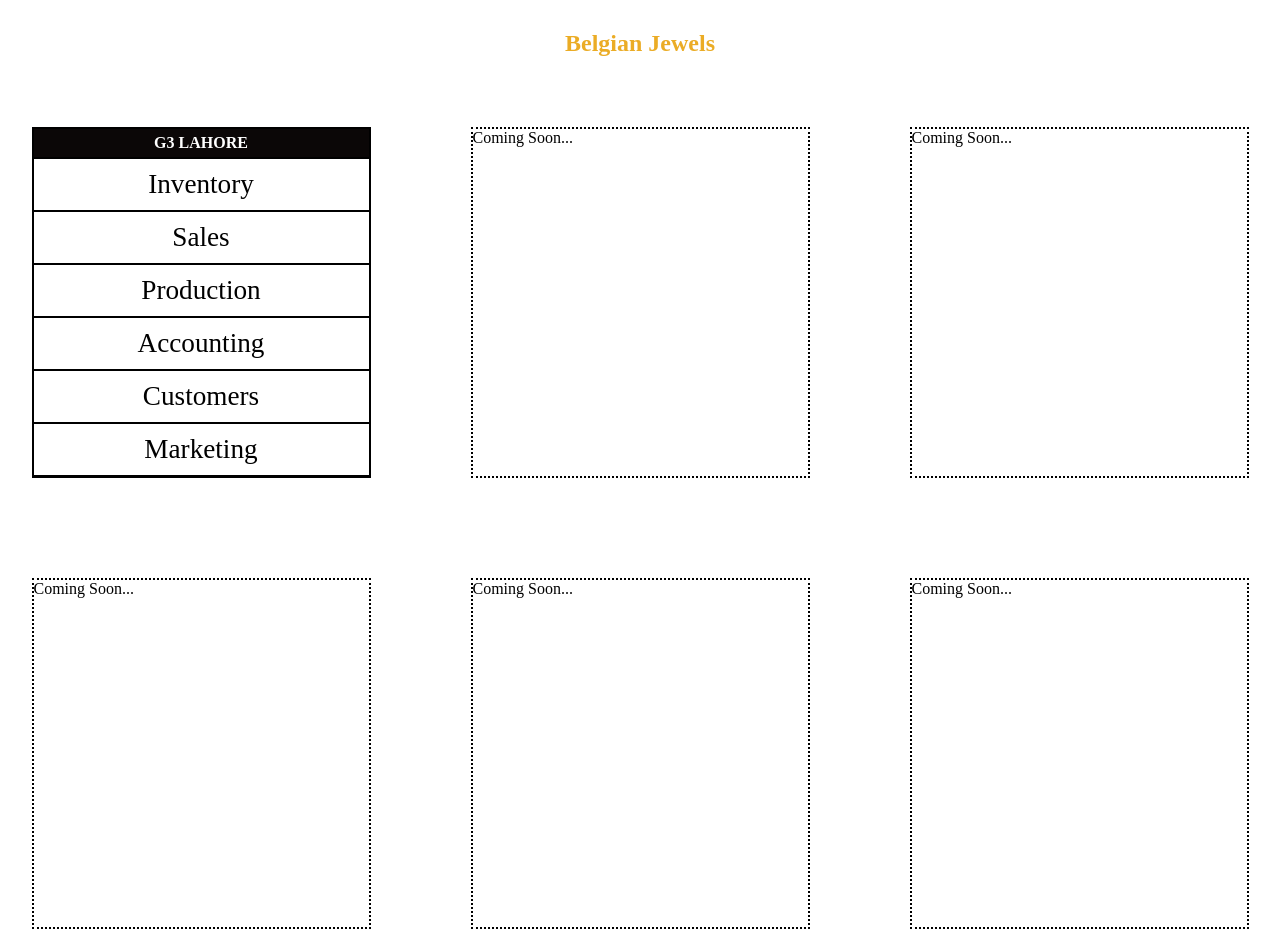
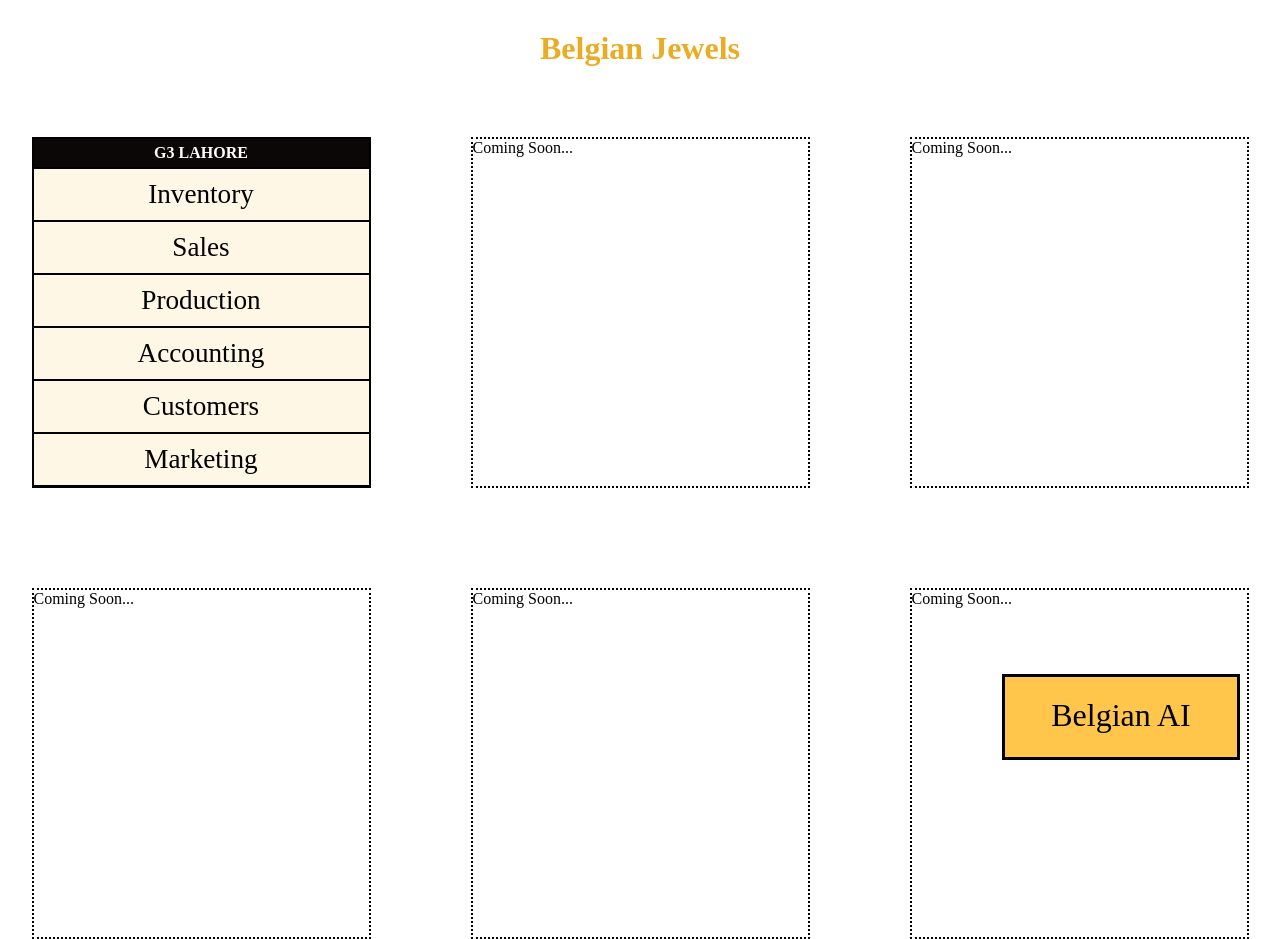
Before and after one commit to asadfarooq112/hypr, a Node server app: page / in a window 1280 px wide. Run offline with Node 20, Linux system fonts and the light colour scheme.

Commit message:
Dec 20 9pm

```diff
--- /dev/null
+++ b/BJERP_Self/expressStatic/css/chatbot.css
@@ -0,0 +1,110 @@
+.chatbot-icon {
+    height: 40px;
+    width: 15%;
+    position: fixed;
+    bottom: 40px;
+    right: 40px;
+    background-color: #ffc64b;
+    border: solid black 3px;
+    user-select: none;
+
+    text-align: center;
+    font-size: 2em;
+    padding: 20px;
+    }
+
+.chatbot-icon:hover {
+    background-color: black;
+    color: white;
+    z-index: 10;
+}
+
+    @media screen and (max-width:700px) {
+        .chatbot-icon {
+            bottom: 55px;
+            right: 20px;
+            font-size: 1.6em;
+            padding: 10px;
+            padding-top: 12px;
+            height: 40px;
+            width: 150px;
+        }
+    }
+
+
+.chatbot-outer-container {
+    position: relative;
+    height: 100%;
+}
+
+.chatbot-container {
+    position: fixed;
+    bottom: 130px;
+    right: 40px;
+    width: 50%;
+    height: 70%;
+    background-color: rgb(191, 191, 191);
+    border: solid 3px black;
+    font-size: 1.4em;
+    z-index:100;
+
+    display:none;
+    /* display changed to grid by javacript on click */
+    grid-template-columns: 1fr;
+    grid-template-rows: 0.5fr 1fr 3fr 10fr;
+}
+
+@media screen and (max-width:700px) {
+    .chatbot-container {
+        top: 10%;
+        left:5%;
+        width: 90%;
+        height: 70%;
+    }
+}
+
+.cross {
+    font-family: Arial, Helvetica, sans-serif;
+    font-weight: bold;
+    font-size: 1.5em;
+    text-align: right;
+    padding-top: 8px;
+    padding-right: 10px;
+    padding-left: 10px;
+    user-select: none;
+}
+
+.cross:hover {
+    background-color: black;
+    color:white;
+}
+
+.chatbot-heading, .question-container, .response {
+    padding: 10px;
+}
+
+.top-most-line {
+    display: flex;
+    justify-content: space-between;
+}
+
+
+@media screen and (max-width:700px) {
+    .chatbot-heading, .response {
+        font-size: 0.7em;
+    }
+}
+
+.prompt-form {
+    display: flex;
+    justify-content: space-between;
+    gap: 10px;
+}
+
+textarea[name="prompt"] {
+    flex: 6;
+}
+
+.prompt-button {
+    flex: 1;
+}
--- a/BJERP_Self/expressStatic/css/home.css
+++ b/BJERP_Self/expressStatic/css/home.css
@@ -3,7 +3,7 @@
     padding: 0px;
 }
 
-.h2 {
+.h1 {
     text-align: center;
     padding-top: 30px;
     color:#ebac25;
@@ -54,6 +54,7 @@
     display: grid;
     grid-template-rows: 1fr 1fr 1fr 1fr 1fr;
     grid-template-columns: 1fr;
+    background-color: rgb(255, 247, 229);
 }
 
 .inventory, .sales, .production, .customers, .accounting, .marketing {
--- /dev/null
+++ b/BJERP_Self/expressStatic/js/chatbot.js
@@ -0,0 +1,43 @@
+const chatbotButton = document.querySelector('.chatbot-icon');
+const chatbotContainer = document.querySelector('.chatbot-container');
+const cross = document.querySelector('.cross');
+const promptForm = document.querySelector('.prompt-form');
+const textarea = document.querySelector('#prompt');
+const chatResponse = document.querySelector('.response');
+
+chatbotButton.addEventListener('click', () => {
+    chatbotContainer.style.display = 'grid';
+})
+cross.addEventListener('click', () => {
+    chatbotContainer.style.display = 'none';
+})
+
+promptForm.addEventListener('submit', (e) => {
+
+    e.preventDefault();
+
+    // Best practice is to send JSON with requests. Therefore extracting data in textarea
+    // and making object. Then using JSON.stringify(obj) to send it in fetch
+    const dataSend = JSON.stringify({prompt: textarea.value});
+
+    fetch('/chatbot', {
+        method: 'POST',
+        headers: {'Content-Type': 'application/json'},
+        body: dataSend
+    })
+    .then((data) => {
+        const midResponse = data.json();
+        midResponse.then((response) => {
+            console.log(response);
+
+
+            //Changing DOM text
+            chatResponse.innerHTML = `text is ${response}`;
+
+        })
+    })
+
+
+
+
+})
--- a/BJERP_Self/package.json
+++ b/BJERP_Self/package.json
@@ -17,6 +17,7 @@
     "express": "^4.21.2",
     "express-validator": "^7.2.0",
     "helmet": "^8.0.0",
-    "morgan": "^1.10.0"
+    "morgan": "^1.10.0",
+    "openai": "^4.77.0"
   }
 }
--- a/BJERP_Self/server.js
+++ b/BJERP_Self/server.js
@@ -4,14 +4,15 @@ import express from 'express';
 import helmet from 'helmet';
 import morgan from 'morgan';
 import {body, validationResult} from 'express-validator';
+import OpenAI from 'openai';
 import inventoryRouter from './modules/inventory/inventoryRouter.js';
 import productionRouter from './modules/production/productionRouter.js';
 import salesRouter from './modules/sales/salesRouter.js';
 import accountingRouter from './modules/accounting/accountingRouter.js';
 import customersRouter from './modules/customers/customersRouter.js';
 
+
 dotenv.config();
-
 
 
 // 2) Create server
@@ -30,6 +31,24 @@ app.use(morgan('combined'));
 
 
 
+
+///////chat bullshit
+const openai = new OpenAI({apiKey:process.env.OPEN_AI_KEY});
+
+const completion = await openai.chat.completions.create({
+    model: 'gpt-3.5-turbo',
+    messages: [
+        {role: 'developer', content: 'You are assistant of Belgian Jewels, diamond jewelry brand. Pretent to know alot'},
+        {
+            role: 'user',
+            content: 'Tell me about www.belgianjewels.com'
+        }
+    ]
+});
+
+console.log(completion.choices[0].message);
+///
+
 // 4) Register Routes
 app.get('/', (req,res) => {
     res.render('home.ejs');
@@ -40,6 +59,11 @@ app.use('/production', productionRouter);
 app.use('/sales', salesRouter);
 app.use('/accounting', accountingRouter);
 app.use('/customers', customersRouter);
+
+app.post('/chatbot', (req,res) => {
+    const promptText = req.body.prompt;
+    res.json({'getit?:': 'yess', 'reqBODYis:': promptText});
+});
 
 
 // 6) 404 Error Middleware which gets triggered when the request is not caught by anything above
--- a/BJERP_Self/views/home.ejs
+++ b/BJERP_Self/views/home.ejs
@@ -9,7 +9,7 @@
 </head>
 
 <body>
-    <div class="h2"> <h2>Belgian Jewels</h2> </div>
+    <div class="h1"> <h1>Belgian Jewels</h1> </div>
 
     <div class="container-locations">
     <div class="location-g3">
@@ -85,6 +85,7 @@
     <div class="locations-other">Coming Soon...</div>
     </div>
 
+    <%- include('./partials/chatbot.ejs') %>
 
 
     <script src="./js/home.js"></script>
--- /dev/null
+++ b/BJERP_Self/views/partials/chatbot.ejs
@@ -0,0 +1,30 @@
+<div class="chatbot-icon">Belgian AI</div>
+
+<div class="chatbot-outer-container">
+
+    <div class="chatbot-container">
+
+    <div class="top-most-line">
+        <div class="chatbot-heading">I am the Belgian Jewels Super Intelligence. I know it all and understand it all! Ask me!</div>
+        <div class="cross">X</div>
+    </div>
+
+    <div class="question-container">
+
+        <form action="/" class="prompt-form">
+            <textarea name="prompt" id="prompt" rows="8" placeholder="Ask me anything!"></textarea>
+            <button id="prompt-button" class="prompt-button">Ask!</button>
+        </form>
+
+    </div>
+
+    <div class="response">gsfdgsfdg</div>
+
+    </div>
+
+</div>
+
+
+
+<link rel="stylesheet" href="./css/chatbot.css">
+<script src=" ./js/chatbot.js"></script>
```
Also changed, not shown: BJERP_Self/modules/chat/chatController.js (added), BJERP_Self/modules/chat/chatMiddleware.js (added), BJERP_Self/modules/chat/chatRouter.js (added), 2 other files.
